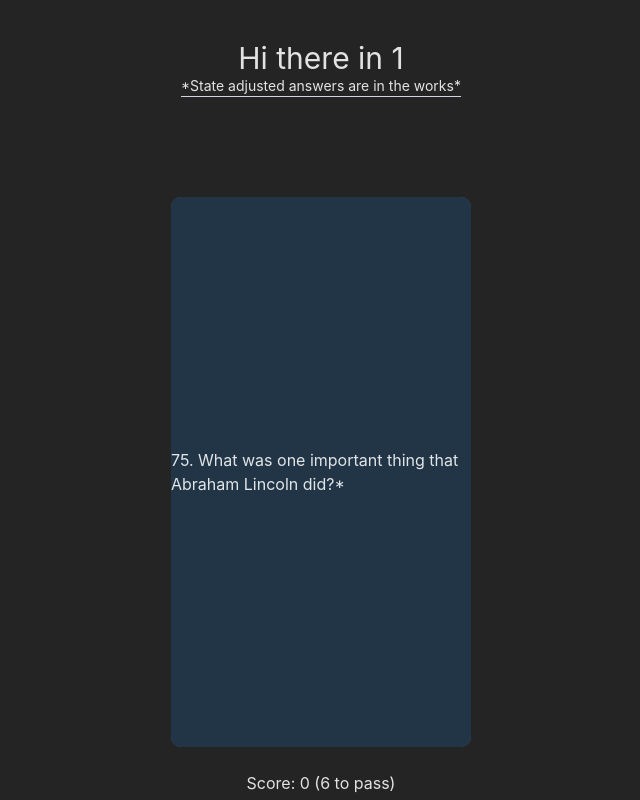
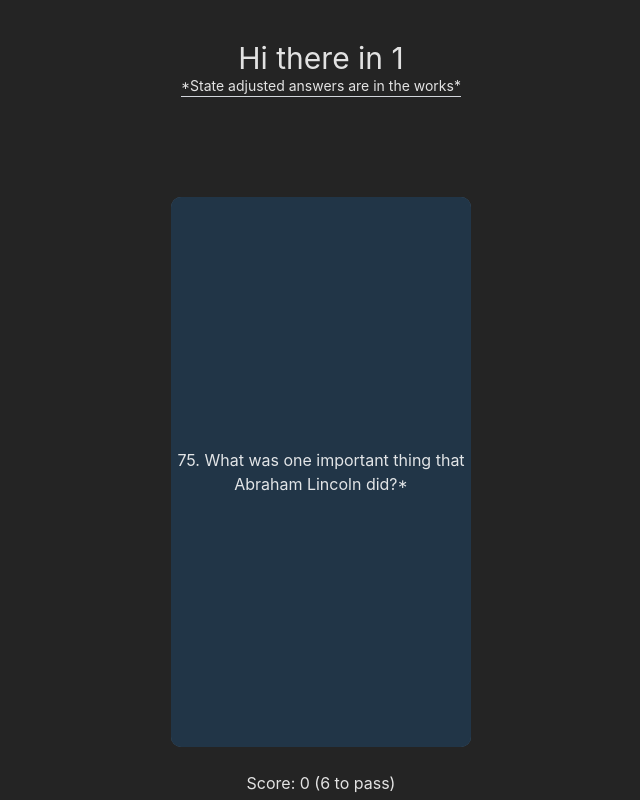
Before and after one commit to Poleron402/civics, a React (Vite) app: page /quiz/1 in a window 1280 px wide. Both pictures are taken after a click on the button "Begin Learning". Shown: the whole page, without its empty margins (319-959 px from the left). Built offline with nearby package versions, Linux system fonts and the light colour scheme.

Commit message:
fixed independent script to update questions

```diff
--- a/src/data/questions.json
+++ b/src/data/questions.json
@@ -137,7 +137,7 @@
         ]
     },
     {
-        "question": "20. Who is one of your state\u2019s U.S. Senators now?*",
+        "question": "20. Who is one of your state's U.S. Senators now?*",
         "answers": [
             "Answers will vary. [District of Columbia residents and residents of U.S. territories should answer that D.C."
         ]
@@ -169,7 +169,7 @@
     {
         "question": "25. Why do some states have more Representatives than other states?",
         "answers": [
-            "(because of) the state\u2019s population",
+            "(because of) the state's population",
             "(because) they have more people",
             "(because) some states have more people"
         ]
@@ -229,7 +229,7 @@
         ]
     },
     {
-        "question": "35. What does the President\u2019s Cabinet do?",
+        "question": "35. What does the President's Cabinet do?",
         "answers": [
             "advises the President"
         ]
@@ -284,7 +284,12 @@
     },
     {
         "question": "41. Under our Constitution, some powers belong to the federal government. What is one power of the federal",
-        "answers": []
+        "answers": [
+            "to print money",
+            "to declare war",
+            "to create an army",
+            "to make treaties"
+        ]
     },
     {
         "question": "42. Under our Constitution, some powers belong to the states. What is one power of the states?",
@@ -292,7 +297,7 @@
             "provide schooling and education",
             "provide protection (police)",
             "provide safety (fire departments)",
-            "give a driver\u2019s license",
+            "give a driver's license",
             "approve zoning and land use"
         ]
     },
@@ -330,7 +335,7 @@
         "question": "48. There are four amendments to the Constitution about who can vote. Describe one of them.",
         "answers": [
             "Citizens eighteen (18) and older (can vote).",
-            "You don\u2019t have to pay (a poll tax) to vote.",
+            "You don't have to pay (a poll tax) to vote.",
             "Any citizen can vote. (Women and men can vote.)",
             "A male citizen of any race (can vote)."
         ]
@@ -442,7 +447,7 @@
         "answers": [
             "because of high taxes (taxation without representation)",
             "because the British army stayed in their houses (boarding, quartering)",
-            "because they didn\u2019t have self-government"
+            "because they didn't have self-government"
         ]
     },
     {
@@ -503,7 +508,7 @@
             "U.S. diplomat",
             "oldest member of the Constitutional Convention",
             "first Postmaster General of the United States",
-            "writer of \u201cPoor Richard\u2019s Almanac\u201d",
+            "writer of \u201cPoor Richard's Almanac\u201d",
             "started the first free libraries"
         ]
     },
@@ -547,7 +552,7 @@
         "answers": [
             "slavery",
             "economic reasons",
-            "states\u2019 rights"
+            "states' rights"
         ]
     },
     {
@@ -570,7 +575,7 @@
     {
         "question": "77. What did Susan B. Anthony do?",
         "answers": [
-            "fought for women\u2019s rights",
+            "fought for women's rights",
             "fought for civil rights"
         ]
     },
@@ -635,7 +640,30 @@
     },
     {
         "question": "87. Name one American Indian tribe in the United States.",
-        "answers": []
+        "answers": [
+            "Cherokee",
+            "Navajo",
+            "Sioux",
+            "Chippewa",
+            "Choctaw",
+            "Pueblo",
+            "Apache",
+            "Iroquois",
+            "Creek",
+            "Blackfeet",
+            "Seminole",
+            "Cheyenne",
+            "Arawak",
+            "Shawnee",
+            "Mohegan",
+            "Huron",
+            "Oneida",
+            "Lakota",
+            "Crow",
+            "Teton",
+            "Hopi",
+            "Inuit"
+        ]
     },
     {
         "question": "88. Name one of the two longest rivers in the United States.",
@@ -736,9 +764,9 @@
     {
         "question": "100. Name two national U.S. holidays.",
         "answers": [
-            "New Year\u2019s Day",
+            "New Year's Day",
             "Martin Luther King, Jr. Day",
-            "Presidents\u2019 Day",
+            "Presidents' Day",
             "Memorial Day",
             "Independence Day",
             "Labor Day",
--- a/src/pages/components/Card.tsx
+++ b/src/pages/components/Card.tsx
@@ -29,8 +29,8 @@ const Card: React.FC<ScoreProps> = ({score, setScore, question})=>{
                 <div id='front' onClick={()=>{
                     setTempHidden(false)
                     setIsActive(true)}}>
-                    <div id='content'>
-                        {question[questionCounter].question}
+                    <div id='content' >
+                        <p className="text-center">{question[questionCounter].question}</p>
                     </div>
                 </div>
                 <div id='back' onClick={()=>setIsActive(false)}>
@@ -59,12 +59,11 @@ const Card: React.FC<ScoreProps> = ({score, setScore, question})=>{
             }
         </>
         ):(
-            <div className="mt-50 flex-col justify-center items-center h-full">
+            <div className="pt-10 flex flex-col justify-center items-center">
                 {score>=6?
-                    <h1>Congrats!</h1>
+                    <h1 className="">Congrats!  🇺🇸</h1>
                 :
-                    <h1>Not quite...</h1>
-
+                    <h1>Not quite... 😭</h1>
                 }
             </div>
         )
```
